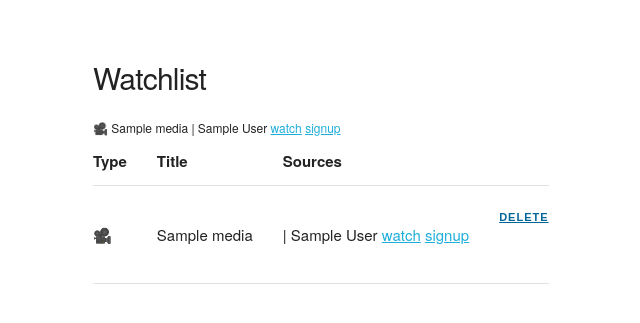
After one commit to awcrosby/media-search, a Flask app: template templates/watchlist.html in a window 1280 px wide. The commit adds this page. Shown: the top 323 px of the page, without its empty margins (67-707 px from the left). Run offline with Flask 2, Linux system fonts and the light colour scheme; the template is opened without the code that fills it: most values are stand-ins (such as "Sample title", 1, 10 or a date in 2020); parts of the project's set-up code (start-up, migrations or seed data) failed here and were passed over.

Commit message:
support delete from watchlist

```diff
--- a/flaskapp.py
+++ b/flaskapp.py
@@ -81,7 +81,7 @@ def watchlist():
 
     client.close()
     print 'time to get media of full watchlist: ', time.time() - start
-    return render_template('list.html', medias=watchlist)
+    return render_template('watchlist.html', medias=watchlist)
 
 @app.route('/<mtype>/id/<int:gbid>')
 @app.route('/search', methods=['GET'])
--- a/static/media_search.css
+++ b/static/media_search.css
@@ -40,3 +40,15 @@
 .sourceinfo {
     margin: 3px 0px 6px 0px;  /* top right bottom left */
 }
+
+.button-del {
+    background:none!important;
+    border:none;
+    padding:0!important;
+
+    /*optional*/
+    font-family:arial,sans-serif; /*input has OS specific font-family*/
+    color:#069;
+    text-decoration:underline;
+    cursor:pointer;
+}
--- /dev/null
+++ b/templates/watchlist.html
@@ -0,0 +1,61 @@
+{% extends 'layout.html' %}
+
+{% block body %}
+    <div style="margin-top: 6%">  <!-- introduction -->
+      <h4>Watchlist</h4>
+    </div>
+
+    {% for m in medias %}
+        <div style="font-size:80%;">
+          {% if m['mtype'] == 'show' %}
+              {{ '\U0001F4FA' }}
+          {% else %}
+              {{ '\U0001F3A5' }}
+          {% endif %}
+          {{ m['title'] }}
+          {% for s in m['src_display'] %}
+              | {{ s['display_name'] }}
+              <a href={{ s['link'] }}>watch</a>
+              <a href=placeholder.html>signup</a>
+          {% endfor %}
+        </div>
+        <div class="u-cf"></div>
+    {% endfor %}
+
+    <table>
+      <tr>
+        <th>Type</th>
+        <th>Title</th>
+        <th>Sources</th>
+        <th></th>
+      </tr>
+      {% for m in medias %}
+        <tr>
+          <td>
+            {% if m['mtype'] == 'show' %}
+                {{ '\U0001F4FA' }}
+            {% else %}
+                {{ '\U0001F3A5' }}
+            {% endif %}
+          </td>
+          <td>{{ m['title'] }}</td>
+          <td>
+            {% for s in m['src_display'] %}
+                | {{ s['display_name'] }}
+                <a href={{ s['link'] }}>watch</a>
+                <a href=placeholder.html>signup</a>
+            {% endfor %}
+          </td>
+          <td>
+            <form method="POST" action="/edit_watchlist">
+              <input type="hidden" name="operation" value="delete" />
+              <input type="hidden" name="mtype" value="{{ m['mtype'] }}" />
+              <input type="hidden" name="gbid" value="{{ m['id'] }}" />
+              <button type="submit" class="button-del">Delete</button>
+            </form>
+          </td>
+        </tr>
+      {% endfor %}
+    </table>
+
+{% endblock %}
```
Also changed, not shown: templates/list.html (deleted, +0 -25 lines).
